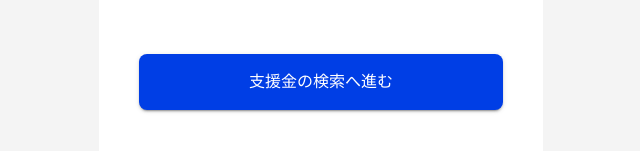
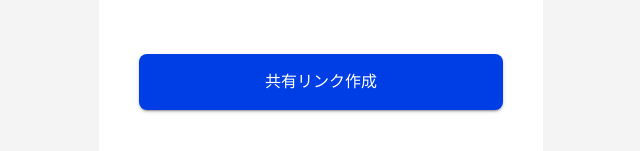
Before and after one commit to STECH-for-My-Shienkin-Navi/My-Shienkin-Navi, a React (Vite) app: page /MynaReceivePage4 in a window 1280 px wide. Shown: the part 601-752 px from the top of the page, without its empty margins (319-959 px from the left). Built offline with nearby package versions, Linux system fonts and the light colour scheme.

Commit message:
ボタンを変えた。

```diff
--- a/src/components/pages/MynaReceivePage4.tsx
+++ b/src/components/pages/MynaReceivePage4.tsx
@@ -11,8 +11,9 @@ export const MynaReceivePage4: FC = () => {
 
   const navList = [
     {
-      label: '支援金の検索へ進む',
+      label: '共有リンク作成',
       isPrimary: true,
+      location: ""
     },
   ];
 
@@ -72,7 +73,7 @@ export const MynaReceivePage4: FC = () => {
               key={navList[0].label}
               isPrimary={navList[0].isPrimary}
               onClick={() => {
-                navigator("/DataShare");
+                navigator(navList[0].location);
               }}
             >
               {navList[0].label}
```
